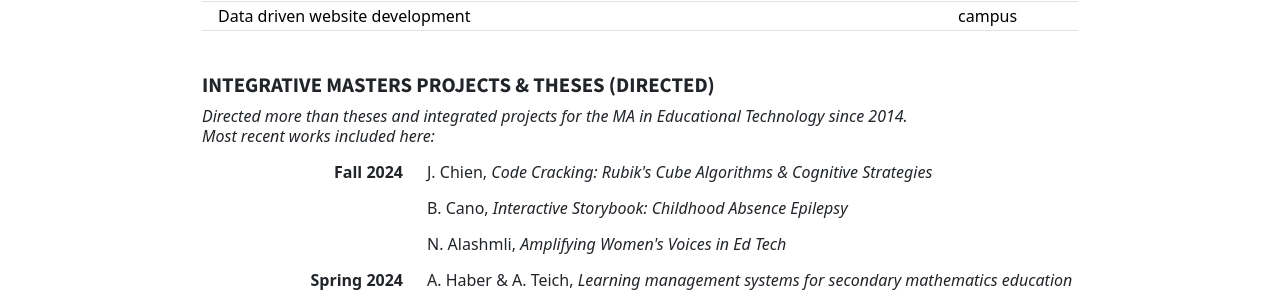
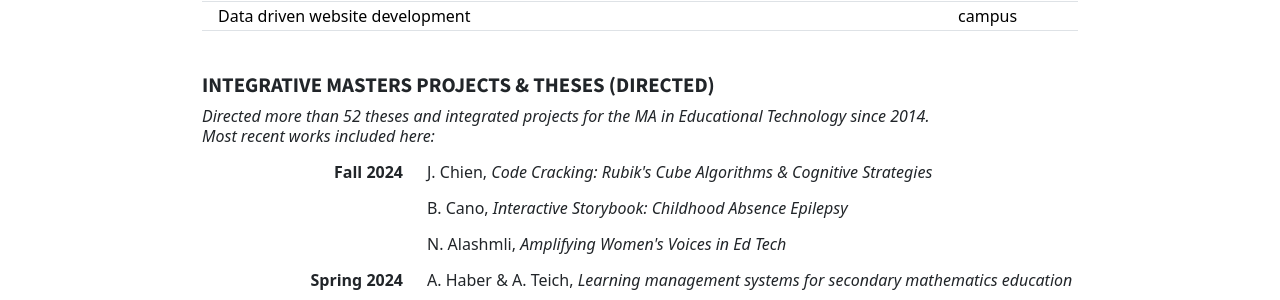
Before and after one commit to mcuringa/mcuringa.github.com, a Jekyll site: the page built from cv.md, in a window 1280 px wide and 900 px high, scrolled down 8289 px. Shown: the part 155-455 px from the top of the window. Built offline with Jekyll 4.4.1, drawn with Linux system fonts in a browser that asks for light colours.

Commit message:
updated thesis count

```diff
--- a/cv.md
+++ b/cv.md
@@ -309,8 +309,8 @@ Courses Taught
 
 Integrative Masters Projects & Theses (directed)
 ------------------------------------------------
-{% assign num_theses = site.data.theses.length %}
-_Directed more than {{num_theses}} theses and integrated projects for the MA in Educational Technology since 2014._\
+{% assign thesis_count = site.data.theses | size %}
+_Directed more than {{thesis_count}} theses and integrated projects for the MA in Educational Technology since 2014._\
 _Most recent works included here:_
 
 
```
